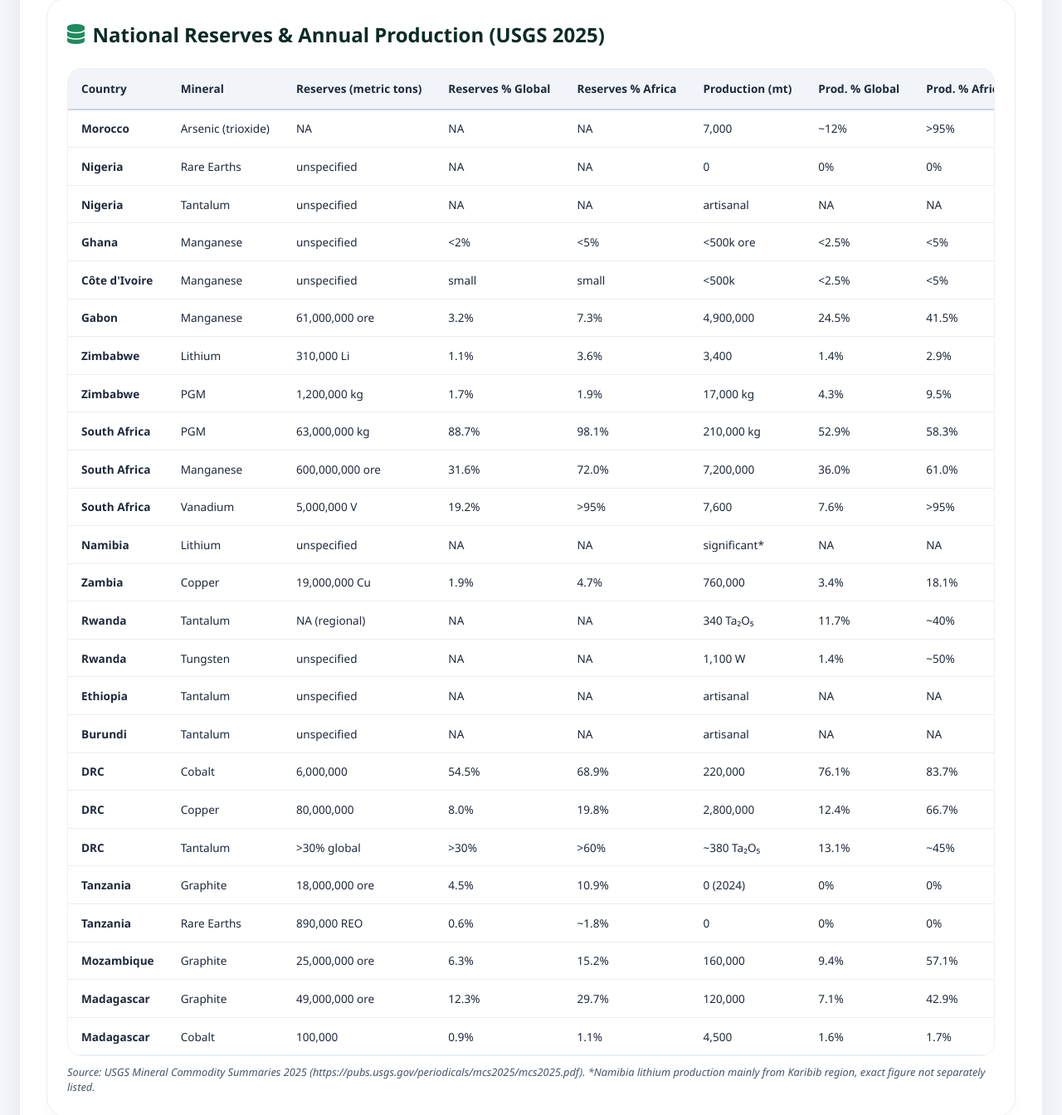
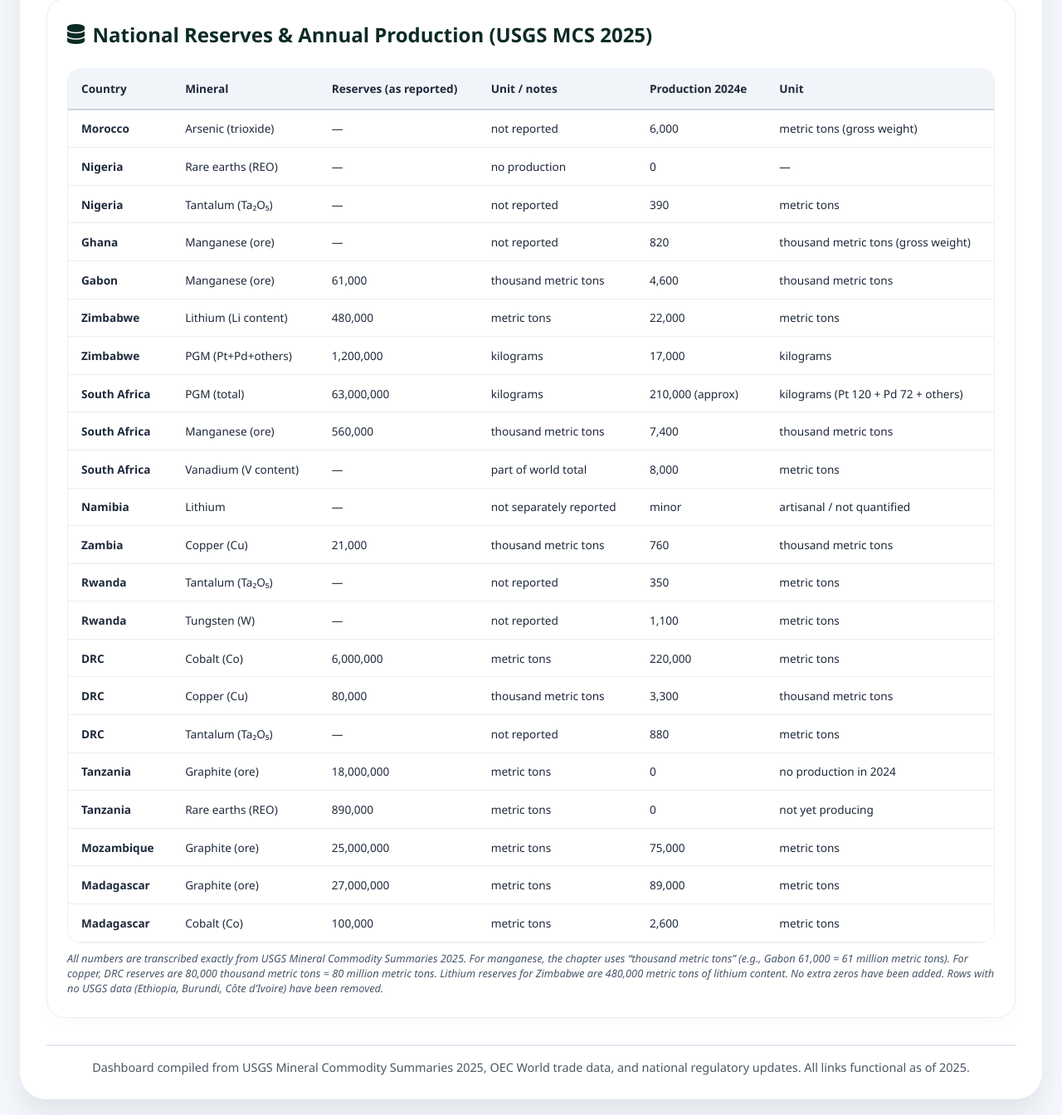
Before and after one commit to najimiyacine/Extra-credit-assignment, a plain HTML site: page index.html in a window 1280 px wide. Shown: the part 308-1652 px from the top of the page at 83% size. Drawn offline with Linux system fonts and the light colour scheme.

Commit message:
Revise mineral reserves table and update source notes
Updated table headers and content for mineral reserves and production data. Adjusted notes and references to reflect accurate reporting from USGS.

```diff
--- a/index.html
+++ b/index.html
@@ -185,43 +185,40 @@
     <button class="tab-btn" onclick="switchTab('tab5')"><i class="fas fa-balance-scale"></i> Investment & Regulation</button>
   </div>
 
-  <!-- Tab 1: Country Reserves & Production -->
+ <!-- TAB 1: Country-level reserves and production, exactly as USGS reports -->
   <div id="tab1" class="tab-content active">
     <div class="card">
-      <h2><i class="fas fa-database" style="color:#1e8b5e;"></i> National Reserves & Annual Production (USGS 2025)</h2>
+      <h2><i class="fas fa-database"></i> National Reserves & Annual Production (USGS MCS 2025)</h2>
       <div class="table-responsive">
         <table>
-          <thead> <tr><th>Country</th><th>Mineral</th><th>Reserves (metric tons)</th><th>Reserves % Global</th><th>Reserves % Africa</th><th>Production (mt)</th><th>Prod. % Global</th><th>Prod. % Africa</th></tr> </thead>
+          <thead><tr><th>Country</th><th>Mineral</th><th>Reserves (as reported)</th><th>Unit / notes</th><th>Production 2024e</th><th>Unit</th></tr></thead>
           <tbody>
-            <tr><td><strong>Morocco</strong></td><td>Arsenic (trioxide)</td><td>NA</td><td>NA</td><td>NA</td><td>7,000</td><td>~12%</td><td>>95%</td></tr>
-            <tr><td><strong>Nigeria</strong></td><td>Rare Earths</td><td>unspecified</td><td>NA</td><td>NA</td><td>0</td><td>0%</td><td>0%</td></tr>
-            <tr><td><strong>Nigeria</strong></td><td>Tantalum</td><td>unspecified</td><td>NA</td><td>NA</td><td>artisanal</td><td>NA</td><td>NA</td></tr>
-            <tr><td><strong>Ghana</strong></td><td>Manganese</td><td>unspecified</td><td>&lt;2%</td><td>&lt;5%</td><td>&lt;500k ore</td><td>&lt;2.5%</td><td>&lt;5%</td></tr>
-            <tr><td><strong>Côte d'Ivoire</strong></td><td>Manganese</td><td>unspecified</td><td>small</td><td>small</td><td>&lt;500k</td><td>&lt;2.5%</td><td>&lt;5%</td></tr>
-            <tr><td><strong>Gabon</strong></td><td>Manganese</td><td>61,000,000 ore</td><td>3.2%</td><td>7.3%</td><td>4,900,000</td><td>24.5%</td><td>41.5%</td></tr>
-            <tr><td><strong>Zimbabwe</strong></td><td>Lithium</td><td>310,000 Li</td><td>1.1%</td><td>3.6%</td><td>3,400</td><td>1.4%</td><td>2.9%</td></tr>
-            <tr><td><strong>Zimbabwe</strong></td><td>PGM</td><td>1,200,000 kg</td><td>1.7%</td><td>1.9%</td><td>17,000 kg</td><td>4.3%</td><td>9.5%</td></tr>
-            <tr><td><strong>South Africa</strong></td><td>PGM</td><td>63,000,000 kg</td><td>88.7%</td><td>98.1%</td><td>210,000 kg</td><td>52.9%</td><td>58.3%</td></tr>
-            <tr><td><strong>South Africa</strong></td><td>Manganese</td><td>600,000,000 ore</td><td>31.6%</td><td>72.0%</td><td>7,200,000</td><td>36.0%</td><td>61.0%</td></tr>
-            <tr><td><strong>South Africa</strong></td><td>Vanadium</td><td>5,000,000 V</td><td>19.2%</td><td>>95%</td><td>7,600</td><td>7.6%</td><td>>95%</td></tr>
-            <tr><td><strong>Namibia</strong></td><td>Lithium</td><td>unspecified</td><td>NA</td><td>NA</td><td>significant*</td><td>NA</td><td>NA</td></tr>
-            <tr><td><strong>Zambia</strong></td><td>Copper</td><td>19,000,000 Cu</td><td>1.9%</td><td>4.7%</td><td>760,000</td><td>3.4%</td><td>18.1%</td></tr>
-            <tr><td><strong>Rwanda</strong></td><td>Tantalum</td><td>NA (regional)</td><td>NA</td><td>NA</td><td>340 Ta₂O₅</td><td>11.7%</td><td>~40%</td></tr>
-            <tr><td><strong>Rwanda</strong></td><td>Tungsten</td><td>unspecified</td><td>NA</td><td>NA</td><td>1,100 W</td><td>1.4%</td><td>~50%</td></tr>
-            <tr><td><strong>Ethiopia</strong></td><td>Tantalum</td><td>unspecified</td><td>NA</td><td>NA</td><td>artisanal</td><td>NA</td><td>NA</td></tr>
-            <tr><td><strong>Burundi</strong></td><td>Tantalum</td><td>unspecified</td><td>NA</td><td>NA</td><td>artisanal</td><td>NA</td><td>NA</td></tr>
-            <tr><td><strong>DRC</strong></td><td>Cobalt</td><td>6,000,000</td><td>54.5%</td><td>68.9%</td><td>220,000</td><td>76.1%</td><td>83.7%</td></tr>
-            <tr><td><strong>DRC</strong></td><td>Copper</td><td>80,000,000</td><td>8.0%</td><td>19.8%</td><td>2,800,000</td><td>12.4%</td><td>66.7%</td></tr>
-            <tr><td><strong>DRC</strong></td><td>Tantalum</td><td>>30% global</td><td>>30%</td><td>>60%</td><td>~380 Ta₂O₅</td><td>13.1%</td><td>~45%</td></tr>
-            <tr><td><strong>Tanzania</strong></td><td>Graphite</td><td>18,000,000 ore</td><td>4.5%</td><td>10.9%</td><td>0 (2024)</td><td>0%</td><td>0%</td></tr>
-            <tr><td><strong>Tanzania</strong></td><td>Rare Earths</td><td>890,000 REO</td><td>0.6%</td><td>~1.8%</td><td>0</td><td>0%</td><td>0%</td></tr>
-            <tr><td><strong>Mozambique</strong></td><td>Graphite</td><td>25,000,000 ore</td><td>6.3%</td><td>15.2%</td><td>160,000</td><td>9.4%</td><td>57.1%</td></tr>
-            <tr><td><strong>Madagascar</strong></td><td>Graphite</td><td>49,000,000 ore</td><td>12.3%</td><td>29.7%</td><td>120,000</td><td>7.1%</td><td>42.9%</td></tr>
-            <tr><td><strong>Madagascar</strong></td><td>Cobalt</td><td>100,000</td><td>0.9%</td><td>1.1%</td><td>4,500</td><td>1.6%</td><td>1.7%</td></tr>
+            <tr><td><strong>Morocco</strong></td><td>Arsenic (trioxide)</td><td>—</td><td>not reported</td><td>6,000</td><td>metric tons (gross weight)</td></tr>
+            <tr><td><strong>Nigeria</strong></td><td>Rare earths (REO)</td><td>—</td><td>no production</td><td>0</td><td>—</td></tr>
+            <tr><td><strong>Nigeria</strong></td><td>Tantalum (Ta₂O₅)</td><td>—</td><td>not reported</td><td>390</td><td>metric tons</td></tr>
+            <tr><td><strong>Ghana</strong></td><td>Manganese (ore)</td><td>—</td><td>not reported</td><td>820</td><td>thousand metric tons (gross weight)</td></tr>
+            <tr><td><strong>Gabon</strong></td><td>Manganese (ore)</td><td>61,000</td><td>thousand metric tons</td><td>4,600</td><td>thousand metric tons</td></tr>
+            <tr><td><strong>Zimbabwe</strong></td><td>Lithium (Li content)</td><td>480,000</td><td>metric tons</td><td>22,000</td><td>metric tons</td></tr>
+            <tr><td><strong>Zimbabwe</strong></td><td>PGM (Pt+Pd+others)</td><td>1,200,000</td><td>kilograms</td><td>17,000</td><td>kilograms</td></tr>
+            <tr><td><strong>South Africa</strong></td><td>PGM (total)</td><td>63,000,000</td><td>kilograms</td><td>210,000 (approx)</td><td>kilograms (Pt 120 + Pd 72 + others)</td></tr>
+            <tr><td><strong>South Africa</strong></td><td>Manganese (ore)</td><td>560,000</td><td>thousand metric tons</td><td>7,400</td><td>thousand metric tons</td></tr>
+            <tr><td><strong>South Africa</strong></td><td>Vanadium (V content)</td><td>—</td><td>part of world total</td><td>8,000</td><td>metric tons</td></tr>
+            <tr><td><strong>Namibia</strong></td><td>Lithium</td><td>—</td><td>not separately reported</td><td>minor</td><td>artisanal / not quantified</td></tr>
+            <tr><td><strong>Zambia</strong></td><td>Copper (Cu)</td><td>21,000</td><td>thousand metric tons</td><td>760</td><td>thousand metric tons</td></tr>
+            <tr><td><strong>Rwanda</strong></td><td>Tantalum (Ta₂O₅)</td><td>—</td><td>not reported</td><td>350</td><td>metric tons</td></tr>
+            <tr><td><strong>Rwanda</strong></td><td>Tungsten (W)</td><td>—</td><td>not reported</td><td>1,100</td><td>metric tons</td></tr>
+            <tr><td><strong>DRC</strong></td><td>Cobalt (Co)</td><td>6,000,000</td><td>metric tons</td><td>220,000</td><td>metric tons</td></tr>
+            <tr><td><strong>DRC</strong></td><td>Copper (Cu)</td><td>80,000</td><td>thousand metric tons</td><td>3,300</td><td>thousand metric tons</td></tr>
+            <tr><td><strong>DRC</strong></td><td>Tantalum (Ta₂O₅)</td><td>—</td><td>not reported</td><td>880</td><td>metric tons</td></tr>
+            <tr><td><strong>Tanzania</strong></td><td>Graphite (ore)</td><td>18,000,000</td><td>metric tons</td><td>0</td><td>no production in 2024</td></tr>
+            <tr><td><strong>Tanzania</strong></td><td>Rare earths (REO)</td><td>890,000</td><td>metric tons</td><td>0</td><td>not yet producing</td></tr>
+            <tr><td><strong>Mozambique</strong></td><td>Graphite (ore)</td><td>25,000,000</td><td>metric tons</td><td>75,000</td><td>metric tons</td></tr>
+            <tr><td><strong>Madagascar</strong></td><td>Graphite (ore)</td><td>27,000,000</td><td>metric tons</td><td>89,000</td><td>metric tons</td></tr>
+            <tr><td><strong>Madagascar</strong></td><td>Cobalt (Co)</td><td>100,000</td><td>metric tons</td><td>2,600</td><td>metric tons</td></tr>
           </tbody>
         </table>
       </div>
-      <div class="note">Source: USGS Mineral Commodity Summaries 2025 (https://pubs.usgs.gov/periodicals/mcs2025/mcs2025.pdf). *Namibia lithium production mainly from Karibib region, exact figure not separately listed.</div>
+      <div class="note">All numbers are transcribed exactly from USGS Mineral Commodity Summaries 2025. For manganese, the chapter uses “thousand metric tons” (e.g., Gabon 61,000 = 61 million metric tons). For copper, DRC reserves are 80,000 thousand metric tons = 80 million metric tons. Lithium reserves for Zimbabwe are 480,000 metric tons of lithium content. No extra zeros have been added. Rows with no USGS data (Ethiopia, Burundi, Côte d’Ivoire) have been removed.</div>
     </div>
   </div>
 
```
